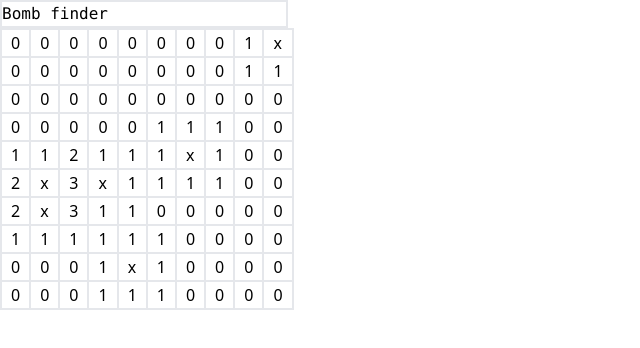
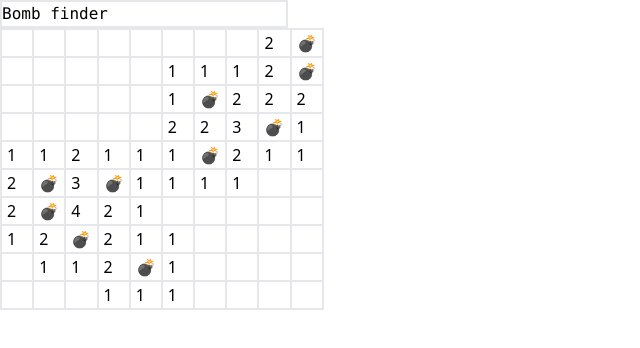
Before and after one commit to valerijmedvid/vue-bomb-finder, a Vue app: page / in a window 1280 px wide. Shown: the top 348 px of the page, without its empty margins (0-640 px from the left). Built offline with nearby package versions, Linux system fonts and the light colour scheme.

Commit message:
better object for mines

```diff
--- a/src/components/GameField.vue
+++ b/src/components/GameField.vue
@@ -2,7 +2,9 @@
   <table>
     <tr v-for="row in coordinates" :key="row">
       <td class="border-solid border-grey border-2" v-for="column in row" :key="column">
-        <span class="px-2">{{ column }}</span>
+        <span v-if="column.isBomb" class="px-1">💣</span>
+        <span v-else-if="column.value > 0" class="px-1">{{ column.value }}</span>
+        <span v-else class="px-3"> &nbsp; </span>
       </td>
     </tr>
   </table>
@@ -12,7 +14,7 @@
 import { generateField } from "./gamefield"
 
 const fieldSize = 10
-const bombCount = 6
+const bombCount = 10
 
-const coordinates = generateField(fieldSize, bombCount)
+let coordinates = generateField(fieldSize, bombCount)
 </script>
--- a/src/components/gamefield.js
+++ b/src/components/gamefield.js
@@ -28,7 +28,12 @@ function generateEmptyField(fieldSize) {
   for (let r = 0; r < fieldSize; r++) {
     field[r] = []
     for (let c = 0; c < fieldSize; c++) {
-      field[r].push(0)
+      field[r].push({
+        isBomb: false,
+        value: 0,
+        valueShown: false,
+        flagShown: false,
+      })
     }
   }
 
@@ -58,19 +63,14 @@ export function generateField(fieldSize, bombCount) {
   // Generate values for bombs
   bombCoordinate.forEach(bomb => {
     getCoordinatesAroundBomb(bomb[0], bomb[1], fieldSize).forEach(coor => {
-      field[coor[0]][coor[1]] += 1
+      field[coor[0]][coor[1]]["value"] += 1
     })
   })
 
   // Add bombs
   bombCoordinate.forEach(bomb => {
-    field[bomb[0]][bomb[1]] = "x"
+    field[bomb[0]][bomb[1]]["isBomb"] = true
   })
 
-  let i = 0
-  field.forEach(x => {
-    console.log(i, x.join(","))
-    i++
-  })
   return field
 }
```
